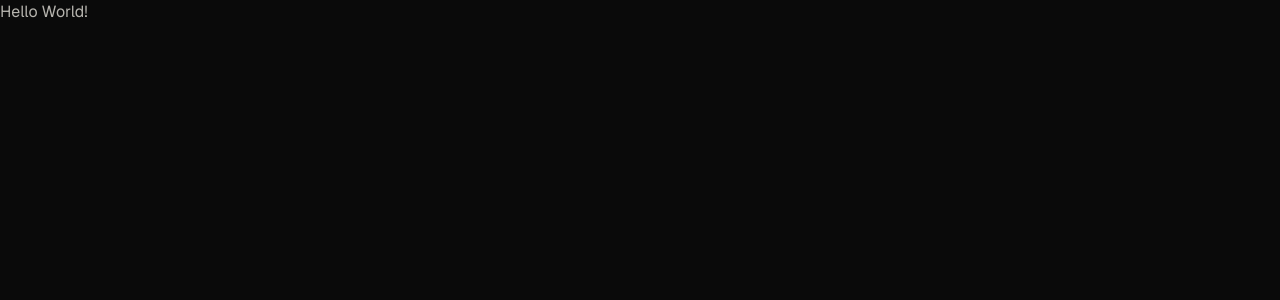
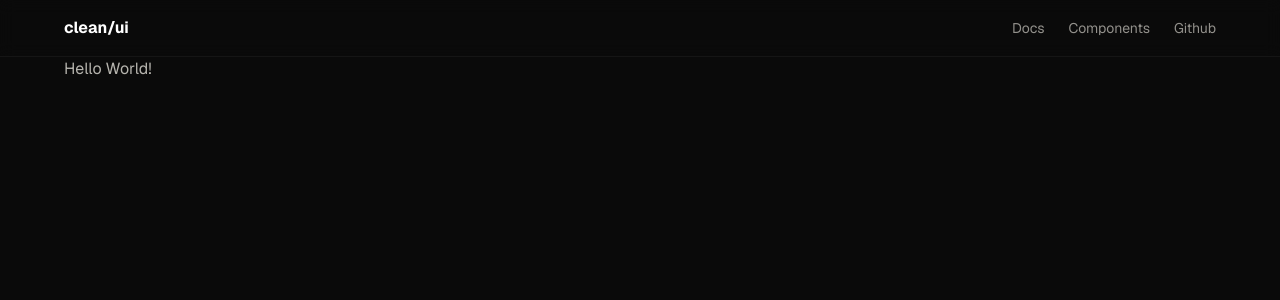
Before and after one commit to thiagomarim/core-ui, a Next.js app: page / in a window 1280 px wide. Shown: the top 300 px of the page. Built offline with nearby package versions, Linux system fonts and the light colour scheme.

Commit message:
feat: add header

```diff
--- a/package.json
+++ b/package.json
@@ -12,7 +12,8 @@
     "geist": "^1.3.0",
     "next": "14.2.3",
     "react": "^18",
-    "react-dom": "^18"
+    "react-dom": "^18",
+    "tailwind-merge": "^2.3.0"
   },
   "devDependencies": {
     "@types/node": "^20",
--- a/src/app/globals.css
+++ b/src/app/globals.css
@@ -7,3 +7,7 @@
     @apply bg-[#0A0A0A] text-[#B5B3AD];
   }
 }
+
+.container {
+  @apply mx-auto w-full max-w-[1200px] px-6;
+}
--- a/src/app/layout.tsx
+++ b/src/app/layout.tsx
@@ -1,10 +1,11 @@
 import type { Metadata } from "next";
 import { GeistSans } from "geist/font/sans";
 import "./globals.css";
+import Header from "@/components/header";
 
 export const metadata: Metadata = {
   title: "Clean UI",
-  description: "The best UI components for your aplication",
+  description: "The best UI components for your aplication.",
 };
 
 export default function RootLayout({
@@ -13,8 +14,11 @@ export default function RootLayout({
   children: React.ReactNode;
 }>) {
   return (
-    <html lang="en">
-      <body className={GeistSans.className}>{children}</body>
+    <html lang="en" className="antialiased">
+      <body className={GeistSans.className}>
+        <Header />
+        {children}
+      </body>
     </html>
   );
 }
--- /dev/null
+++ b/src/components/header/index.tsx
@@ -0,0 +1,51 @@
+"use client";
+
+import Link from "next/link";
+import { usePathname } from "next/navigation";
+import { twMerge } from "tailwind-merge";
+
+const NAV_LINKS = [
+  {
+    name: "Docs",
+    href: "/docs",
+  },
+  {
+    name: "Components",
+    href: "/docs/components",
+  },
+];
+
+export default function Header() {
+  const path = usePathname();
+
+  return (
+    <header className="sticky top-0 z-50 w-full border-b border-border_button/40 bg-background/95 backdrop-blur supports-[backdrop-filter]:bg-background/60">
+      <div className="container flex h-14 max-w-screen-2xl items-center justify-between">
+        <Link href="/">
+          <span className="hidden font-bold sm:inline-block text-white">
+            clean/ui
+          </span>
+        </Link>
+        <nav className="flex items-center gap-4 text-sm lg:gap-6">
+          {NAV_LINKS.map((link) => (
+            <Link href={link.href} key={link.name}>
+              <span
+                className={twMerge(
+                  "transition-colors hover:text-primary/80 text-secondary/80",
+                  path === link.href ? "text-primary" : ""
+                )}
+              >
+                {link.name}
+              </span>
+            </Link>
+          ))}
+          <a href="https://github.com/thiagomarim/core-ui" target="_blank">
+            <span className="transition-colors hover:text-primary/80 text-secondary/80">
+              Github
+            </span>
+          </a>
+        </nav>
+      </div>
+    </header>
+  );
+}
```
Also changed, not shown: 1 other file (tests, documents, lock files or other folders).
